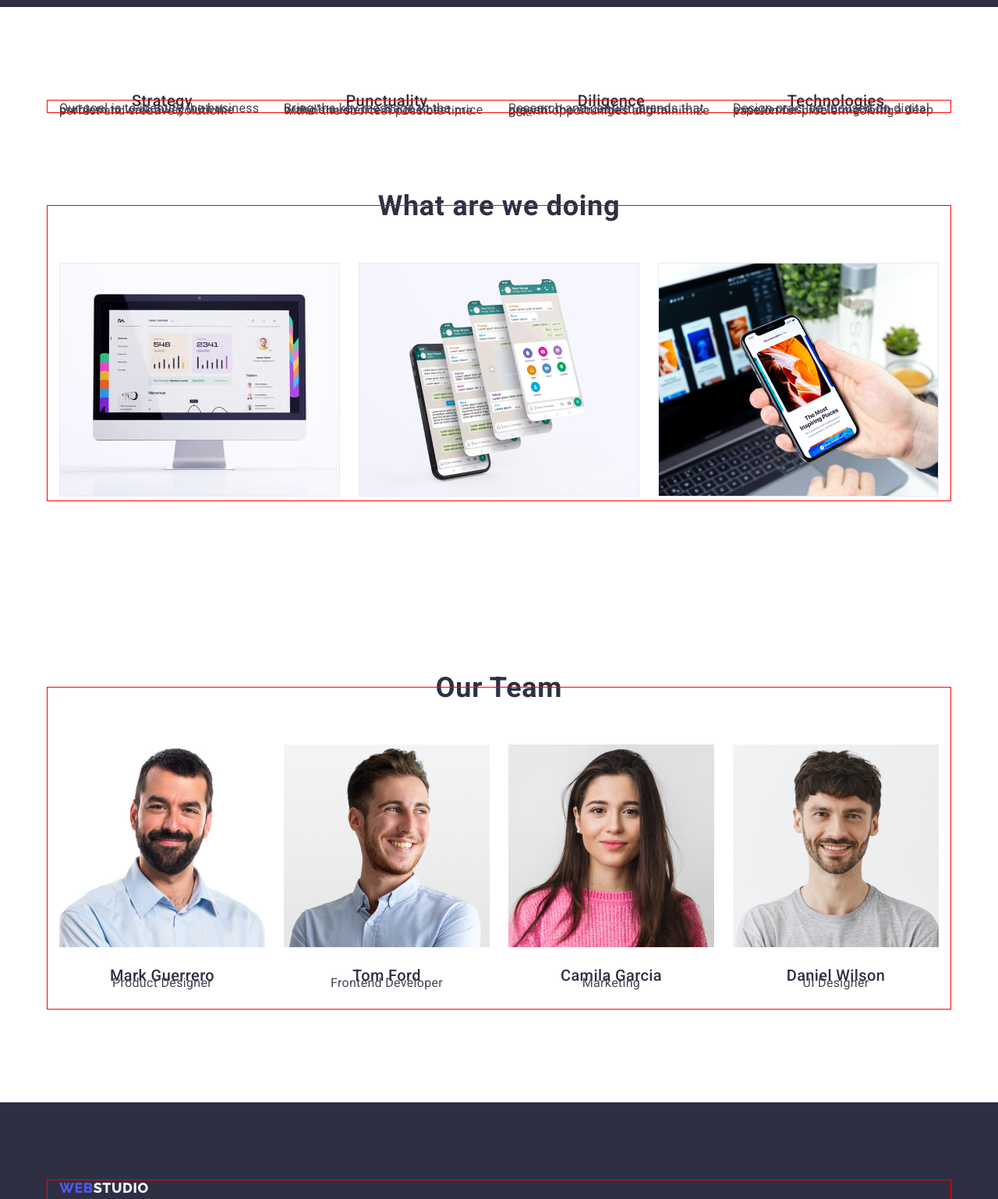
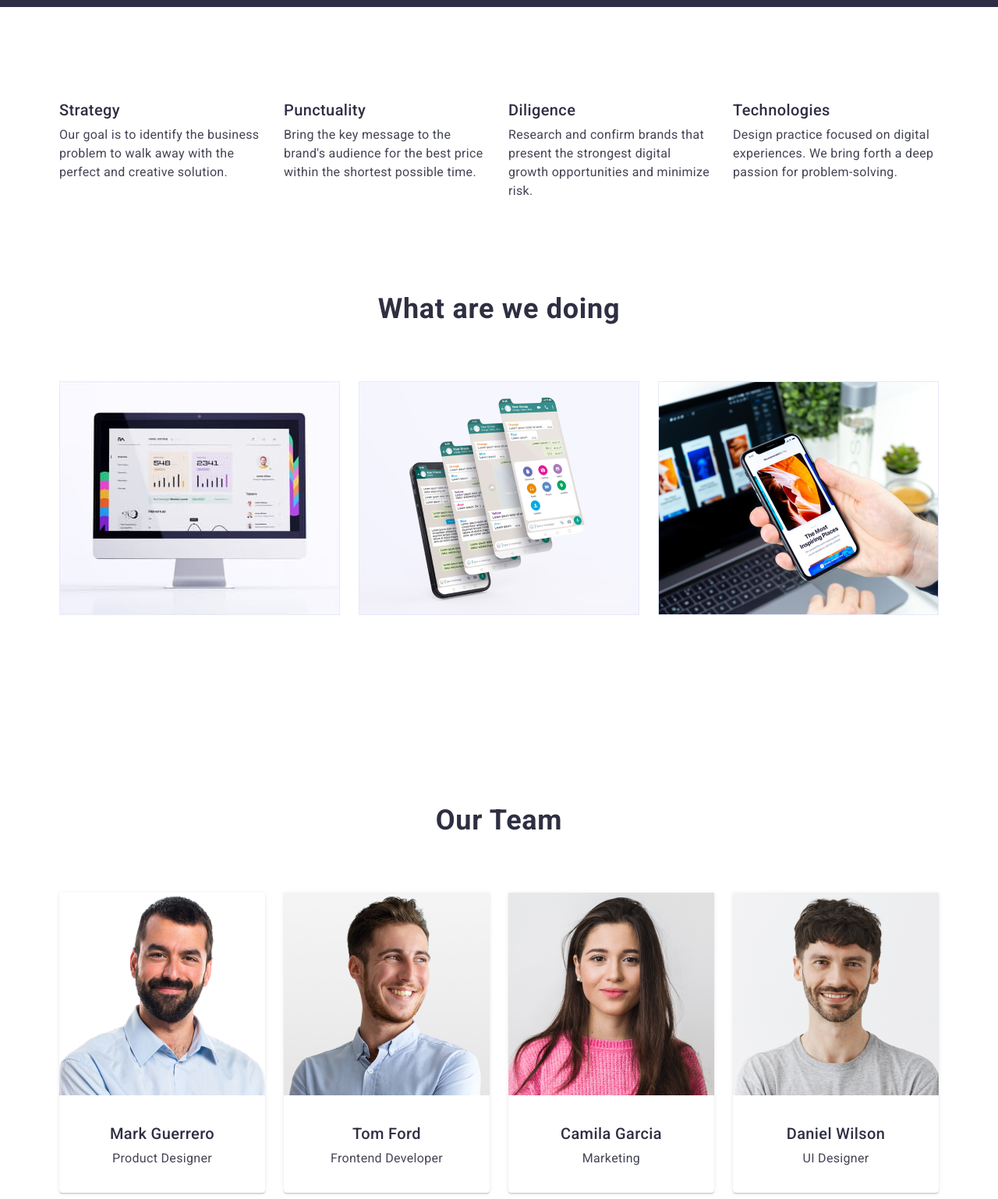
Before and after one commit to Yurchik1000/goit-markup-hw-03, a plain HTML site: page index.html in a window 1280 px wide. Shown: the part 660-2198 px from the top of the page at 78% size. Drawn offline with nearby package versions, Linux system fonts and the light colour scheme.

Commit message:
add final version)

```diff
--- a/css/styles.css
+++ b/css/styles.css
@@ -12,7 +12,6 @@
     width: 1158px;
     padding-left: 15px;
     padding-right: 15px;
-    outline: 1px solid red;
     margin: 0 auto;
 }
 
@@ -148,8 +147,7 @@ row-gap: 48px;
 }
 
 .card{
-    padding-top: 32px;
-    padding-bottom: 32px;
+    padding: 32px 16px;
     border: 1px solid #E7E9FC;
     border-top: none;
     }
@@ -197,6 +195,7 @@ padding: 12px 32px;
 margin: auto;
 display: block;
 margin-top: 48px;
+border-color: #4D5AE5;
 }
 
 .hero-item-index{
@@ -215,35 +214,33 @@ font-size: 20px;
 line-height: 1.2;
 letter-spacing: 0.02em;
 color: var(--primary-color);
-margin-left: 16px;
 }
 
 .hero-headline-index{
 font-weight: 500;
 font-size: 20px;
-line-height: 1.2px;
-text-align: center;
+line-height: 1.2;
 letter-spacing: 0.02em;
 margin-bottom: 8px;
+
 }
 .hero-text {
 font-size: 16px;
 line-height: 1.5;
 letter-spacing: 0.02em;
 color: var(--secondary-color);
-margin-left: 16px;
 }
 
 .hero-text-index{
 font-size: 16px;
-line-height: 1.5px;
+line-height: 1.5;
 letter-spacing: 0.02em;
 color: var(--secondary-color);
 }
 
 /* -----Our goal------ */
 
-.Our-goal{
+.our-goal{
     display: flex;
     justify-content: space-between;
     padding-top: 120px;
@@ -257,7 +254,7 @@ color: var(--secondary-color);
     margin-bottom: 72px;
     text-align: center;
     font-size: 36px;
-line-height: 1.11px;
+line-height: 1.11;
 letter-spacing: 0.02em;
 }
 .what-index {
@@ -273,13 +270,19 @@ letter-spacing: 0.02em;
     text-align: center;
     margin-bottom: 72px;
     font-size: 36px;
-line-height: 1.11px;
+line-height: 1.11;
 letter-spacing: 0.02em;
 }
 
 .our-team-name{
     text-align: center;
     padding: 32px 16px;
+}
+
+.out-team-item{
+    background: #FFFFFF;
+box-shadow: 0px 1px 6px rgba(46, 47, 66, 0.08), 0px 1px 1px rgba(46, 47, 66, 0.16), 0px 2px 1px rgba(46, 47, 66, 0.08);
+border-radius: 0px 0px 4px 4px;
 }
 
 /* -----footer----- */
--- a/index.html
+++ b/index.html
@@ -43,7 +43,7 @@
             </div>
         </section>
         <!--Our goal-->
-        <section class="Our-goal">
+        <section class="our-goal">
             <div class="container">
                 <h2 class="visually-hidden">Our goal</h2>
                 <ul class="hero-list list">
@@ -92,28 +92,28 @@
             <div class="container">
                 <h2 class="our-team-title">Our Team</h2>
                 <ul class="hero-list list">
-                    <li>
+                    <li class="out-team-item">
                         <img src="./images/img.jpg" alt="mark" width="264">
                         <div class="our-team-name">
                             <h3 class="hero-headline-index">Mark Guerrero</h3>
                             <p class="hero-text-index">Product Designer</p>
                         </div >
                     </li>
-                    <li>
+                    <li class="out-team-item">
                         <img src="./images/img(1).jpg" alt="tom" width="264">
                         <div class="our-team-name">
                             <h3 class="hero-headline-index">Tom Ford</h3>
                             <p class="hero-text-index">Frontend Developer</p>
                         </div>
                     </li>
-                    <li>
+                    <li class="out-team-item">
                         <img src="./images/img(2).jpg" alt="camila" width="264">
                         <div class="our-team-name">
                             <h3 class="hero-headline-index">Camila Garcia</h3>
                             <p class="hero-text-index">Marketing</p>
                         </div>
                     </li>
-                    <li>
+                    <li class="out-team-item">
                         <img src="./images/img(3).jpg" alt="daniel" width="264">
                         <div class="our-team-name">
                             <h3 class="hero-headline-index">Daniel Wilson</h3>
```
